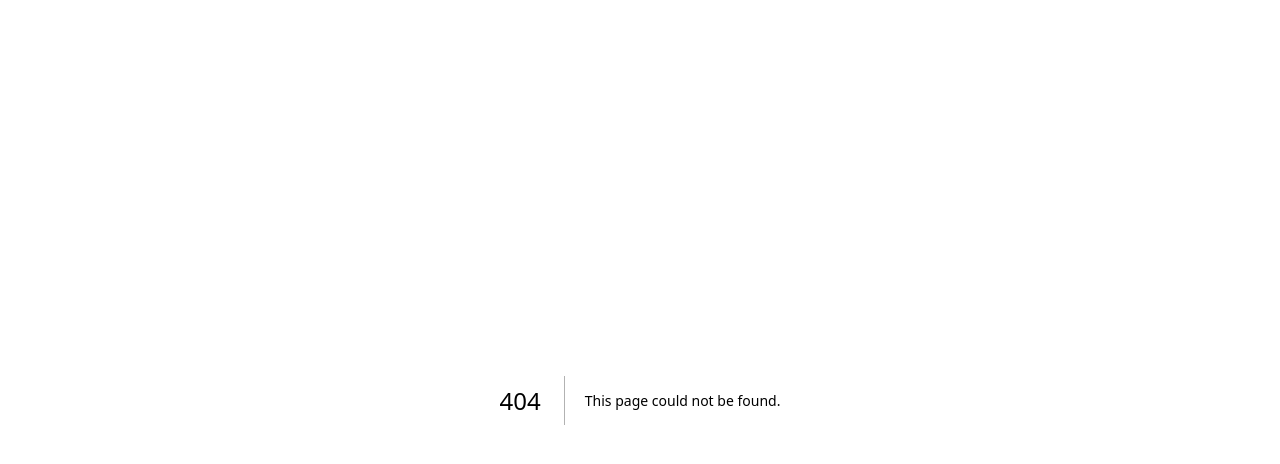
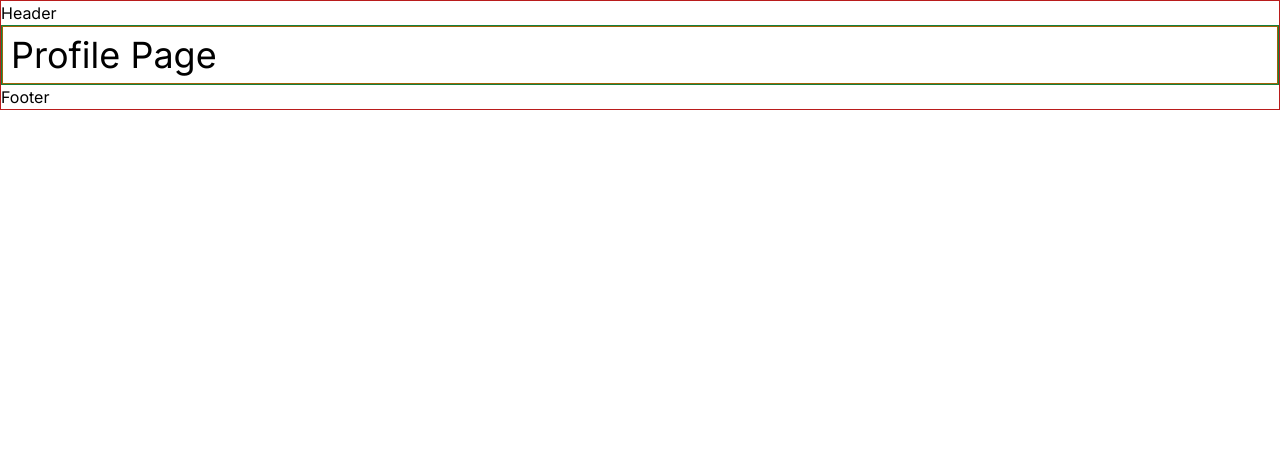
Before and after one commit to DonRadonZ/TravelAndExploreSocialHub, a Next.js app: page /1 in a window 1280 px wide. Before the commit this address had no page. Shown: the top 464 px of the page. Built offline with nearby package versions, Linux system fonts and the light colour scheme.

Commit message:
add screen and header

```diff
--- /dev/null
+++ b/src/app/[username]/layout.tsx
@@ -0,0 +1,10 @@
+import { type ReactNode } from 'react'
+
+export default function ProfileLayout({children}: {children: ReactNode}) {
+  return (
+    <div className="border border-green-700">
+      {/* <article>Dashboard Sidebar</article> */}
+      {children}
+    </div>
+  )
+}
--- /dev/null
+++ b/src/app/[username]/page.tsx
@@ -0,0 +1,11 @@
+import React from 'react'
+
+export default function Profile() {
+  return (
+    <div className='border border-yellow-700'>
+    <h1 className="p-2 px-2 text-4xl gont-bold">
+      Profile Page
+    </h1>
+    </div>
+  )
+}
--- /dev/null
+++ b/src/app/chat/layout.tsx
@@ -0,0 +1,10 @@
+import { ReactNode } from 'react'
+
+export default function ChatLayout({children}: {children: ReactNode}) {
+  return (
+    <div className="border border-green-700">
+      {/* <article>Dashboard Sidebar</article> */}
+      {children}
+    </div>
+  )
+}
--- /dev/null
+++ b/src/app/chat/page.tsx
@@ -0,0 +1,13 @@
+import React from 'react'
+
+ function Chat() {
+  return (
+    <div className='border border-yellow-700'>
+    <h1 className="p-2 px-2 text-4xl gont-bold">
+      Chat
+    </h1>
+    </div>
+  )
+}
+
+export default Chat
--- a/src/app/globals.css
+++ b/src/app/globals.css
@@ -0,0 +1,12 @@
+@tailwind base;
+@tailwind components;
+@tailwind utilities;
+
+
+
+@layer base{
+    html{
+        scroll-behavior: smooth;
+        transition: 0.3s;
+    }
+}
--- a/src/app/layout.tsx
+++ b/src/app/layout.tsx
@@ -1,12 +1,13 @@
 import type { Metadata } from "next";
 import { Inter } from "next/font/google";
-import "./globals.css";
+import Heading from "./ui/Heading/heading";
+import "./globals.css"
 
 const inter = Inter({ subsets: ["latin"] });
 
 export const metadata: Metadata = {
-  title: "Create Next App",
-  description: "Generated by create next app",
+  title: "Travel and Explore SocialHub",
+  description: "Website for who want to travel and explore the world",
 };
 
 export default function RootLayout({
@@ -16,7 +17,13 @@ export default function RootLayout({
 }>) {
   return (
     <html lang="en">
-      <body className={inter.className}>{children}</body>
+      <body className={inter.className}>
+        <div className="border border-red-700">
+        <header>Header</header>
+        <main>{children}</main>
+        <footer>Footer</footer>
+        </div>
+        </body>
     </html>
   );
 }
--- a/src/app/page.tsx
+++ b/src/app/page.tsx
@@ -1,7 +1,13 @@
-export default function page() {
+import Post from "./post/page";
+import Chat from "./chat/page";
+import Profile from "./[username]/page";
+
+
+
+export default function App() {
   return (
-    <div>
-
-    </div>
+    <h1 >
+    Travel and Explore SocialHub
+    </h1>
   )
 }
--- /dev/null
+++ b/src/app/post/layout.tsx
@@ -0,0 +1,10 @@
+import { ReactNode } from 'react'
+
+export default function PostLayout({children}: {children: ReactNode}) {
+  return (
+    <div className="border border-green-700">
+      {/* <article>Dashboard Sidebar</article> */}
+      {children}
+    </div>
+  )
+}
--- /dev/null
+++ b/src/app/post/page.tsx
@@ -0,0 +1,11 @@
+import React from 'react'
+
+export default function Post() {
+  return (
+    <div className='border border-yellow-700'>
+      <h1 className="p-2 px-2 text-4xl gont-bold">
+      Post
+      </h1>
+    </div>
+  )
+}
--- /dev/null
+++ b/src/app/ui/Footer/footer.tsx
@@ -0,0 +1,9 @@
+import React from 'react'
+
+export default function footer() {
+  return (
+    <div>
+
+    </div>
+  )
+}
--- /dev/null
+++ b/src/app/ui/Heading/heading.tsx
@@ -0,0 +1,11 @@
+import React from 'react'
+
+export default function Heading() {
+  return (
+    <nav className="flex justify-between items-center bg-orange-300">
+      <h2>Travel and Explore Socialhub</h2>
+
+      <a href="">Home</a>
+    </nav>
+  )
+}
--- /dev/null
+++ b/src/app/ui/Sidebar/sidebar.tsx
@@ -0,0 +1,9 @@
+import React from 'react'
+
+export default function Sidebar() {
+  return (
+    <div>
+
+    </div>
+  )
+}
```
